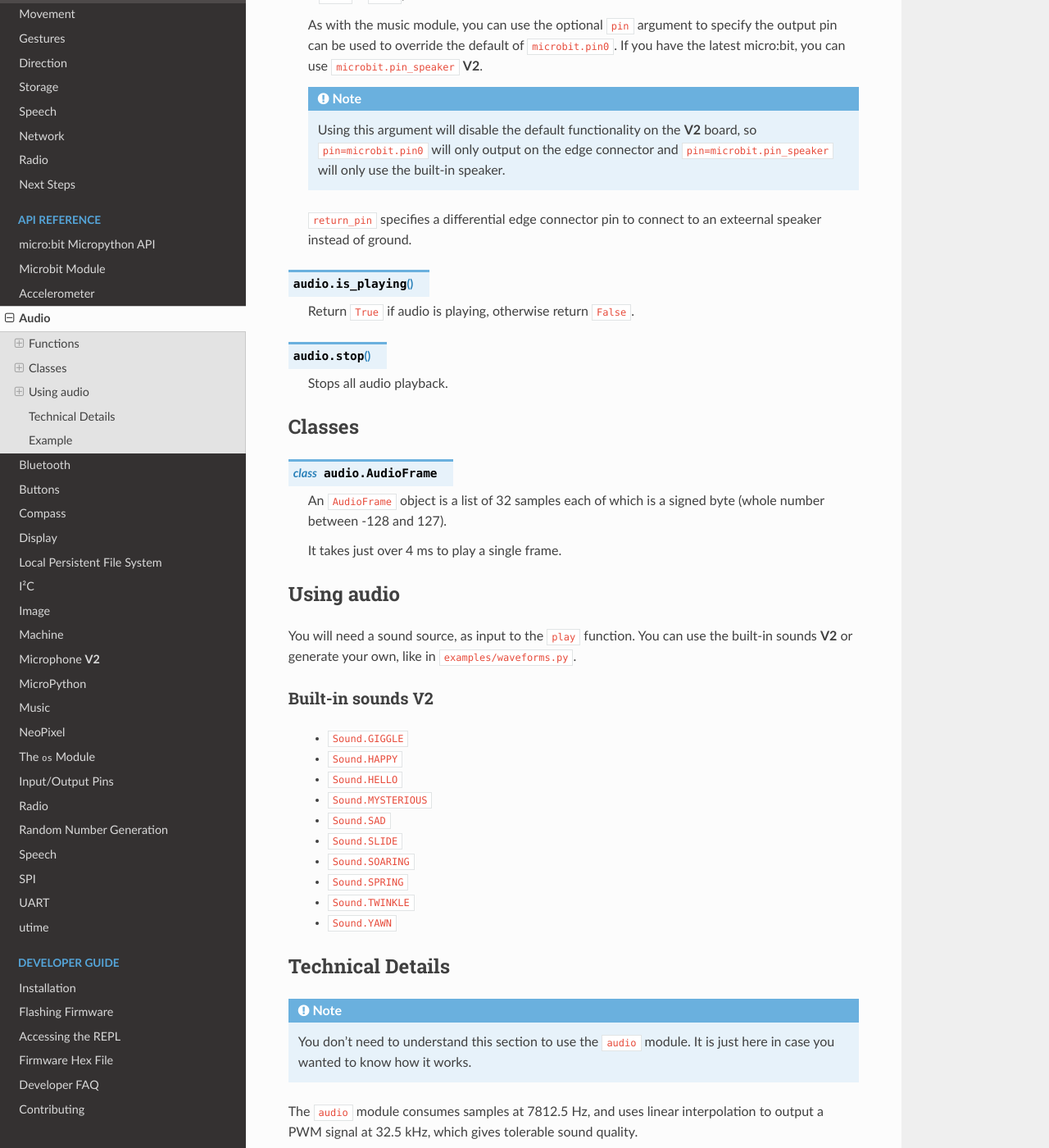
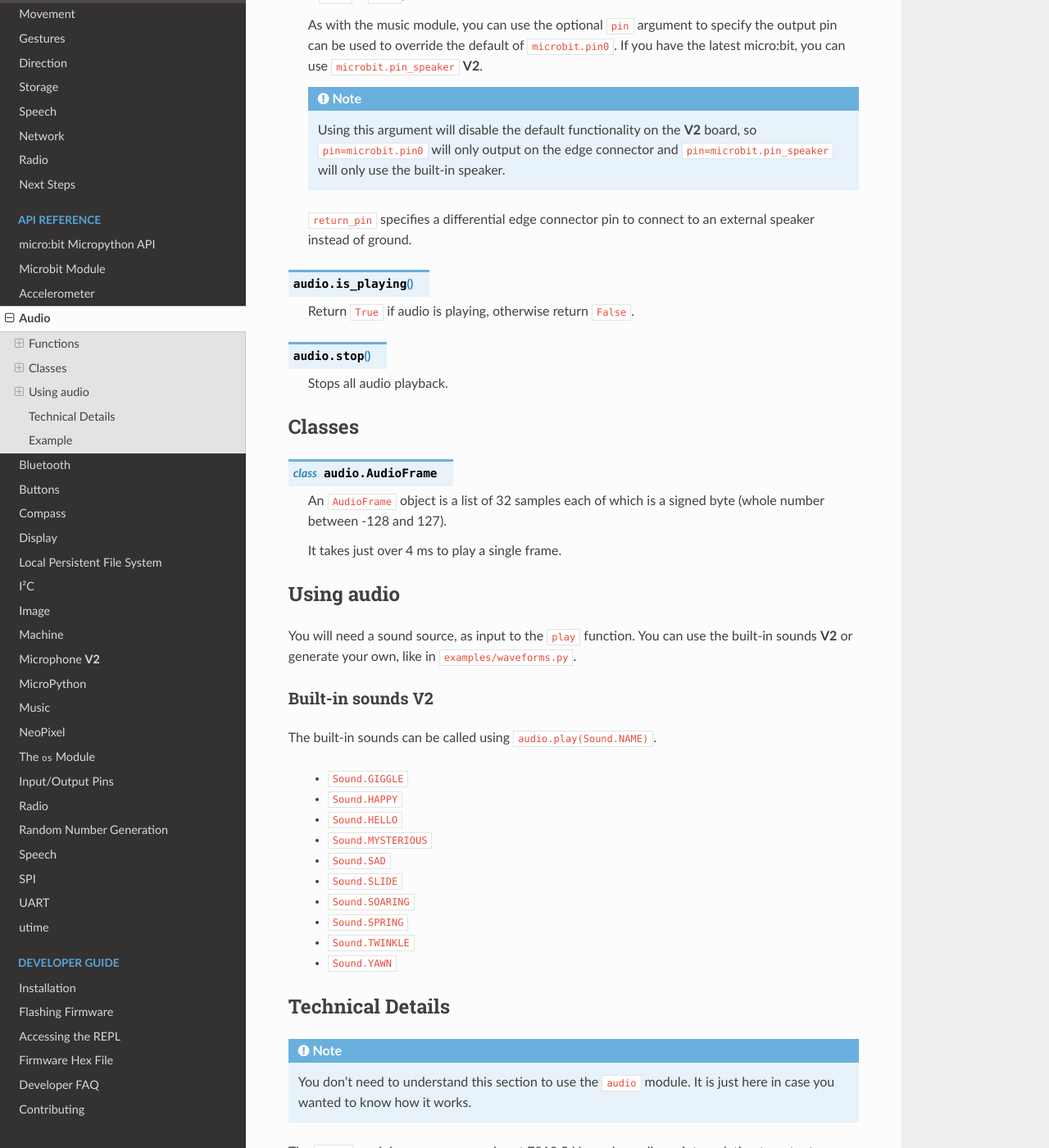
Before and after one commit to bbcmicrobit/micropython, a Sphinx documentation site: the page built from docs/audio.rst, in a window 1280 px wide and 1400 px high, scrolled down 563 px. Shown: the whole window at 82% size. Built offline with Sphinx 7.4.7 and the Read the Docs theme 2.0.0, drawn with Linux system fonts in a browser that asks for light colours.

Commit message:
add description to built-in sounds

```diff
--- a/docs/audio.rst
+++ b/docs/audio.rst
@@ -38,7 +38,7 @@ Functions
         the built-in speaker.
 
     ``return_pin`` specifies a differential edge connector pin to connect
-    to an exteernal speaker instead of ground.
+    to an external speaker instead of ground.
 
 .. py:function:: is_playing()
 
@@ -69,6 +69,7 @@ the built-in sounds **V2** or generate your own, like in ``examples/waveforms.py
 Built-in sounds **V2**
 ---------------
 
+The built-in sounds can be called using ``audio.play(Sound.NAME)``.
 
     * ``Sound.GIGGLE``
     * ``Sound.HAPPY``
```
